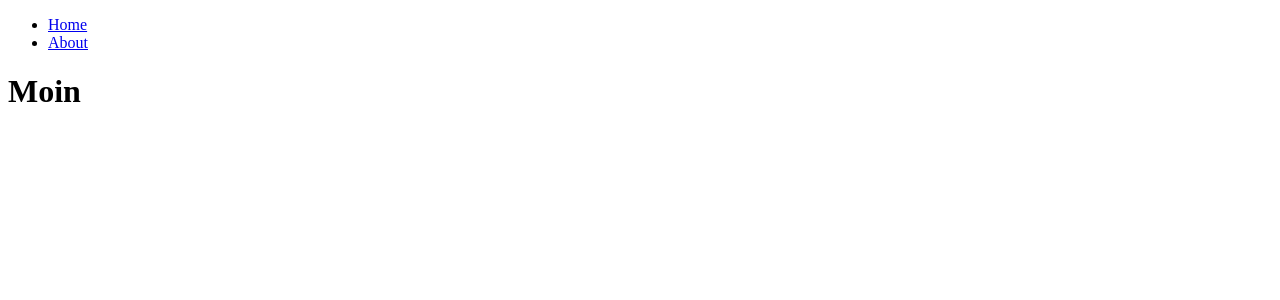
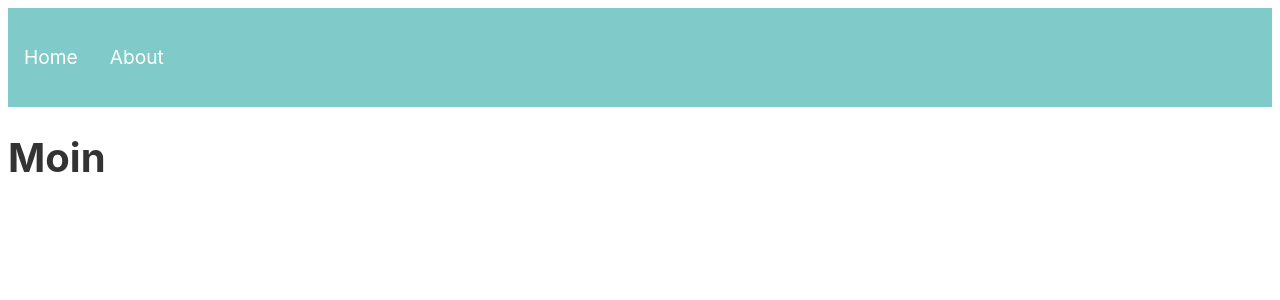
Before and after one commit to tolik518/nextjs-blog, a Next.js app: page / in a window 1280 px wide. Shown: the top 300 px of the page. Built offline with nearby package versions, Linux system fonts and the light colour scheme.

Commit message:
added global styles

```diff
--- a/pages/_app.js
+++ b/pages/_app.js
@@ -1,4 +1,5 @@
 import NavBar from '../components/NavBar';
+import '../styles/globals.css';
 
 function App({ Component, pageProps }) {
     return <>
--- /dev/null
+++ b/styles/globals.css
@@ -0,0 +1,42 @@
+body {
+    font-family: 'Inter', sans-serif;
+    font-size: 1.2rem;
+    line-height: 1.5;
+    color: #333;
+    background-color: #fff;
+}
+
+h1 {
+    font-size: 2.5rem;
+    line-height: 1.2;
+    margin-bottom: 1rem;
+}
+
+a {
+    color: #ffffff;
+    text-decoration: none;
+
+}
+
+a:focus,
+a:hover {
+    text-decoration: underline;
+}
+
+nav {
+    display: flex;
+    justify-content: space-between;
+    align-items: center;
+    padding: 1rem 0;
+    background-color: #81caca;
+}
+
+li {
+    display: inline-block;
+    margin: 0 1rem;
+}
+
+ul {
+    list-style: none;
+    padding: 0;
+}
```
